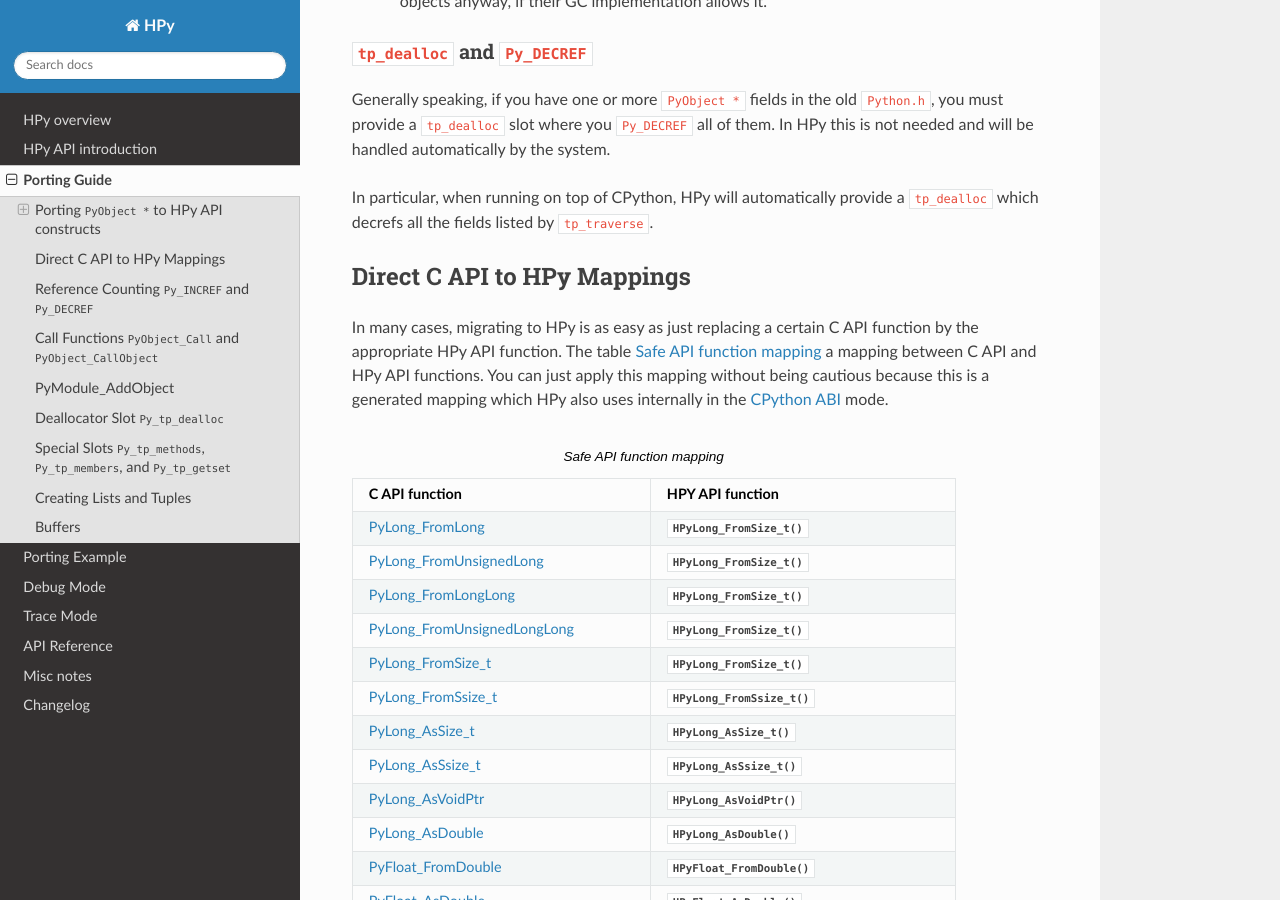
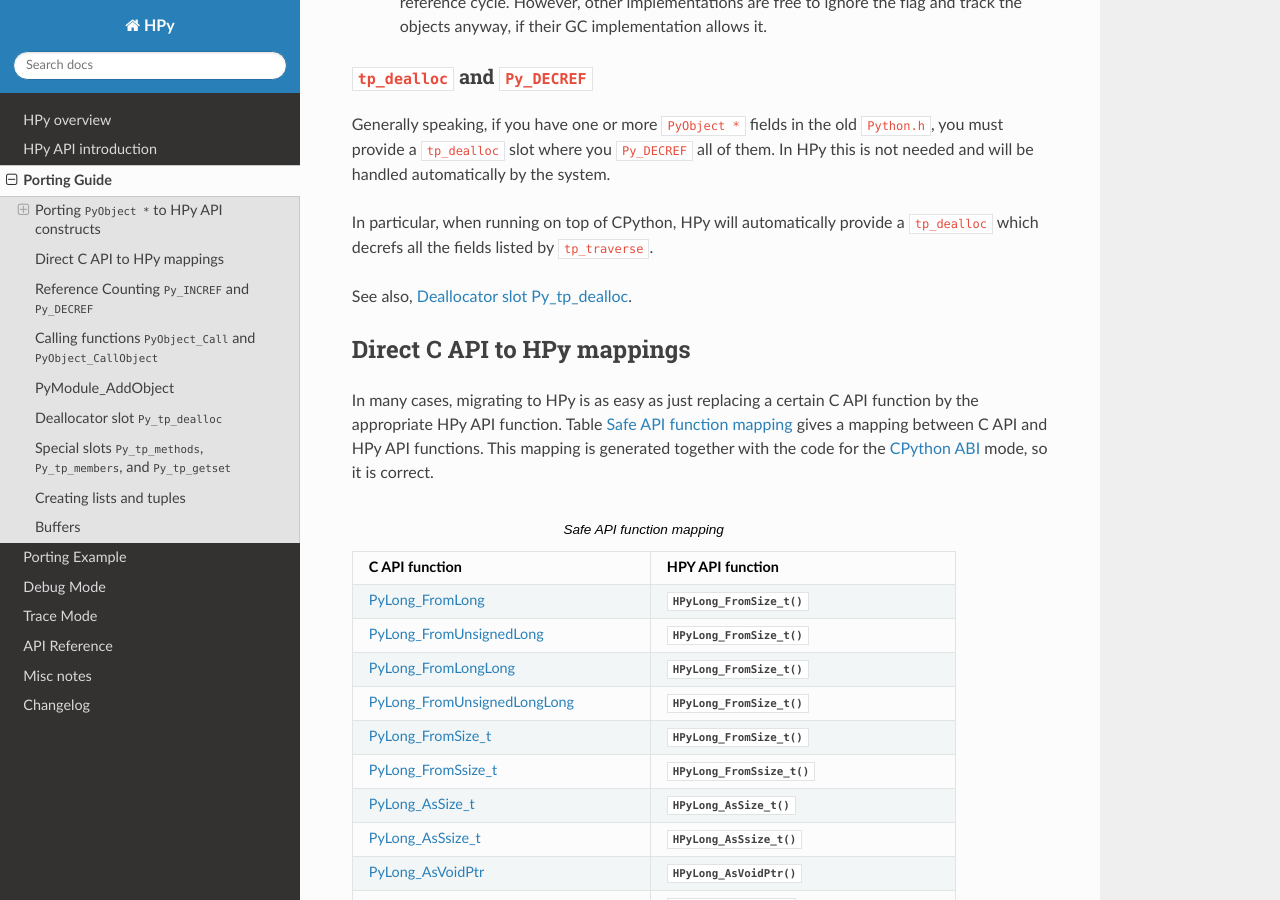
Before and after one commit to hpyproject/hpy, a Sphinx documentation site: the page built from docs/porting-guide.rst, in a window 1280 px wide and 900 px high, scrolled down 2637 px. Built offline with Sphinx 7.4.7 and the Read the Docs theme 2.0.0, drawn with Linux system fonts in a browser that asks for light colours; some of the changed text lies outside the part shown.

Commit message:
Address review comments in porting-guide.rst

````diff
--- a/docs/porting-guide.rst
+++ b/docs/porting-guide.rst
@@ -137,15 +137,17 @@
 In particular, when running on top of CPython, HPy will automatically provide
 a ``tp_dealloc`` which decrefs all the fields listed by ``tp_traverse``.
 
+See also, :ref:`dealloc`.
 
-Direct C API to HPy Mappings
+
+Direct C API to HPy mappings
 ----------------------------
 
 In many cases, migrating to HPy is as easy as just replacing a certain C API
-function by the appropriate HPy API function. The table :ref:`table-mapping` a
-mapping between C API and HPy API functions. You can just apply this mapping
-without being cautious because this is a generated mapping which HPy also uses
-internally in the :term:`CPython ABI` mode.
+function by the appropriate HPy API function. Table :ref:`table-mapping` gives a
+mapping between C API and HPy API functions. This mapping is generated together
+with the code for the :term:`CPython ABI` mode, so it is correct.
+
 
 ..  _table-mapping:
 
@@ -278,11 +280,11 @@
 that the two handles may be different if comparing them with ``memcmp`` but
 still reference the same object. As a consequence, you may close a handle only
 once, i.e., you cannot call :c:func:`HPy_Close` twice on the same ``HPy``
-handle. For examples, see also sections :ref:`api:handles` and :ref:`api:handles
-vs ``pyobject *```
+handle, even if returned from ``HPy_Dup``. For examples, see also sections
+:ref:`api:handles` and :ref:`api:handles vs ``pyobject *```
 
-Call Functions ``PyObject_Call`` and ``PyObject_CallObject``
-------------------------------------------------------------
+Calling functions ``PyObject_Call`` and ``PyObject_CallObject``
+---------------------------------------------------------------
 
 Both ``PyObject_Call`` and ``PyObject_CallObject`` are replaced by
 ``HPy_CallTupleDict(callable, args, kwargs)`` in which either or both of
@@ -309,7 +311,10 @@
 is no ``HPyModule_AddObject`` function because it has an unusual refcount
 behavior (stealing a reference but only when it returns ``0``).
 
-Deallocator Slot ``Py_tp_dealloc``
+
+.. _dealloc:
+
+Deallocator slot ``Py_tp_dealloc``
 ----------------------------------
 
 ``Py_tp_dealloc`` essentially becomes ``HPy_tp_destroy``. The name intentionally
````
Also changed, not shown: other parts of docs/porting-guide.rst (+18 -18 lines).
